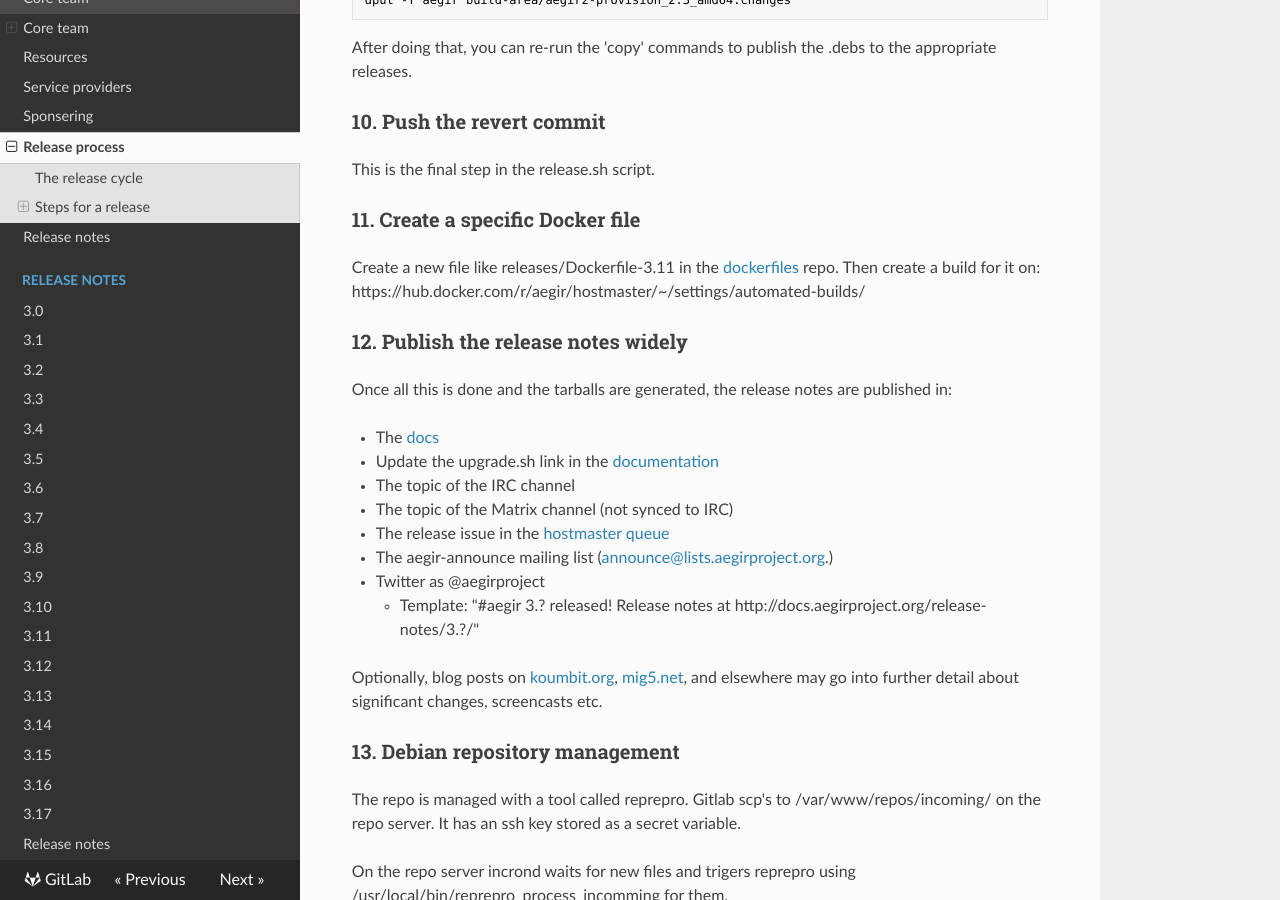
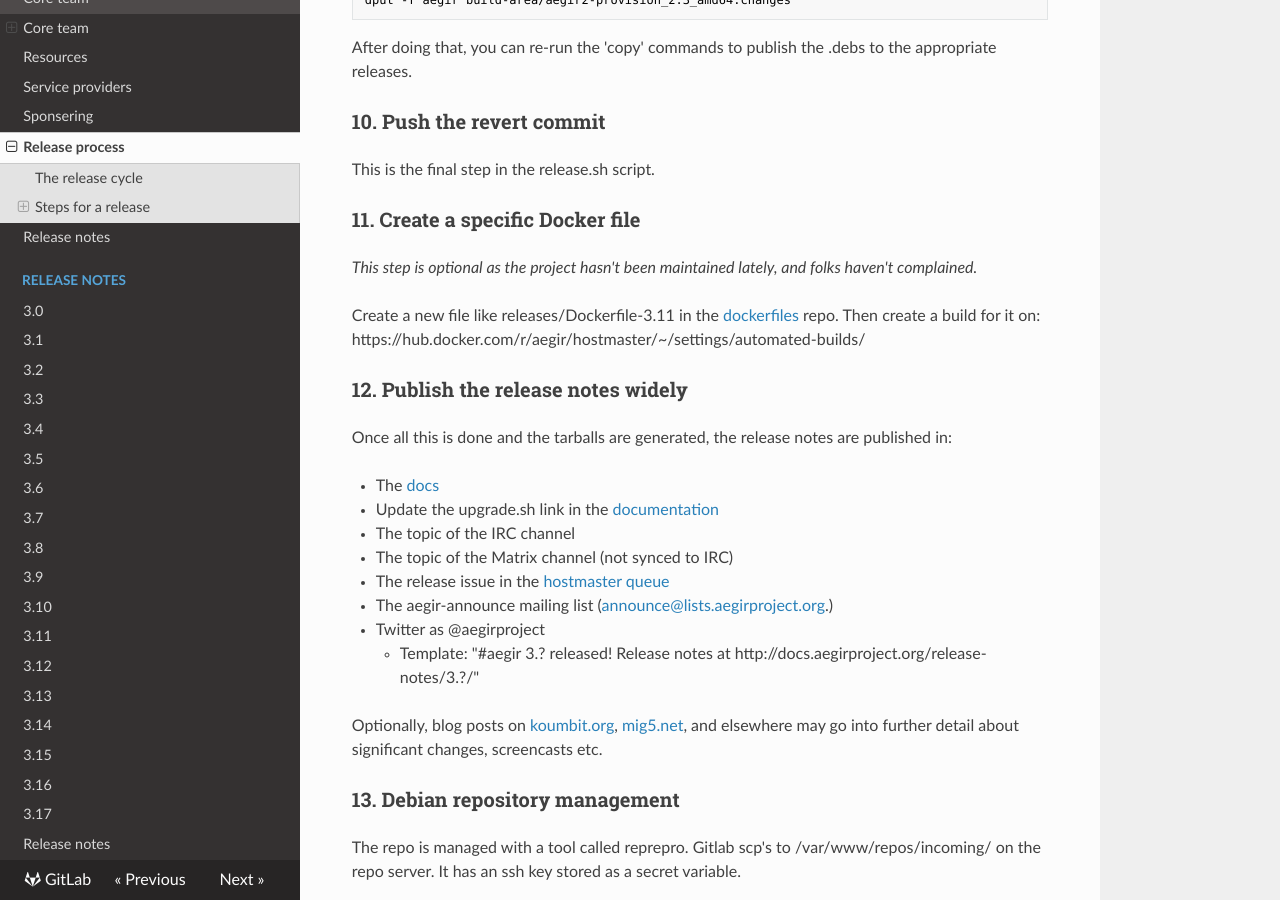
Before and after one commit to aegir-project/documentation, an MkDocs documentation site: the page built from docs/community/release-process.md, in a window 1280 px wide and 900 px high, scrolled down 6112 px. Built offline with MkDocs 1.6.1, drawn with Linux system fonts in a browser that asks for light colours; nearby versions of some CDN libraries; old or Windows-style settings are respelled for this version of MkDocs.

Commit message:
Noted that updated `dockerfiles` is optional as it seems to be unused.

```diff
--- a/docs/community/release-process.md
+++ b/docs/community/release-process.md
@@ -229,6 +229,8 @@ This is the final step in the release.sh script.
 
 ### 11. Create a specific Docker file
 
+*This step is optional as the project hasn't been maintained lately, and folks haven't complained.*
+
 Create a new file like releases/Dockerfile-3.11 in the [dockerfiles](https://github.com/aegir-project/dockerfiles/) repo.
 Then create a build for it on:
 https://hub.docker.com/r/aegir/hostmaster/~/settings/automated-builds/
```
